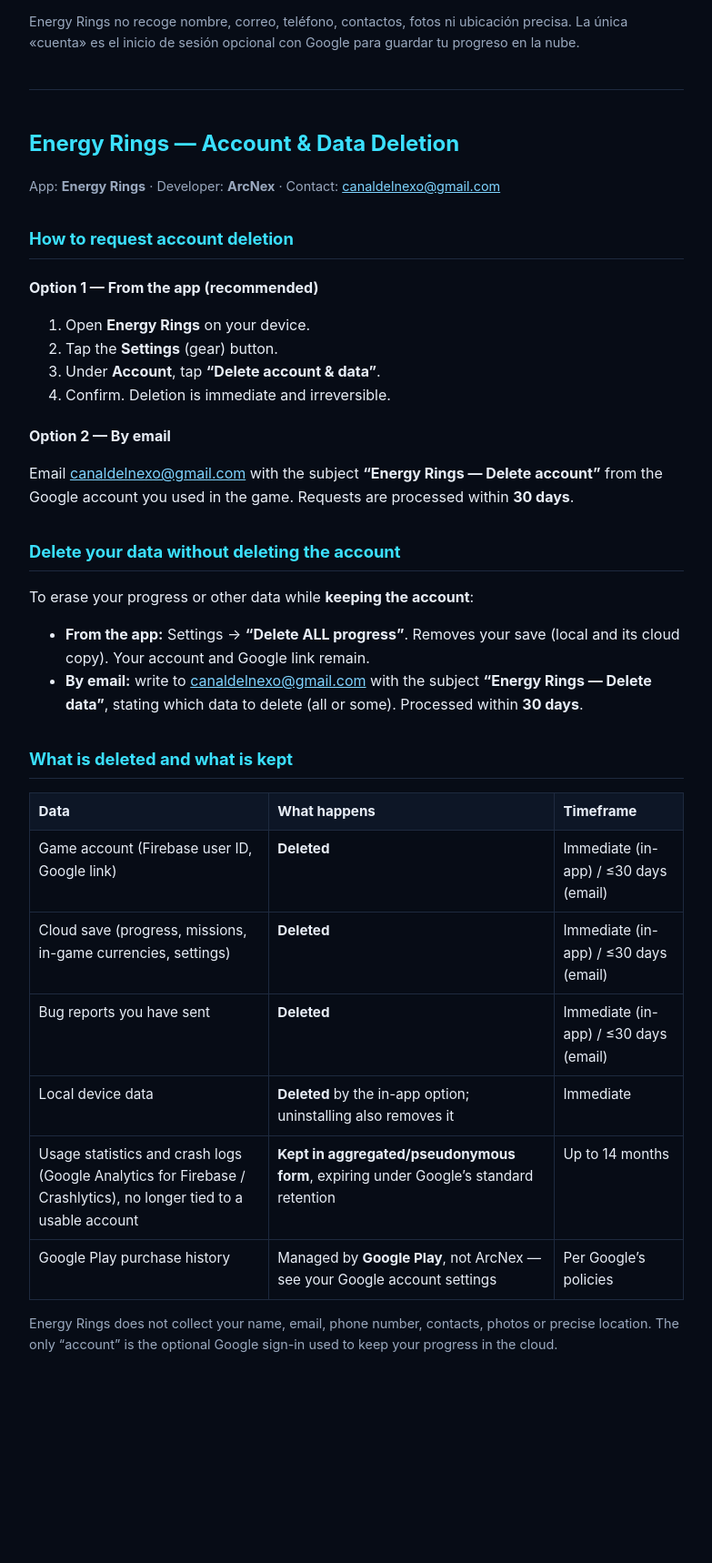
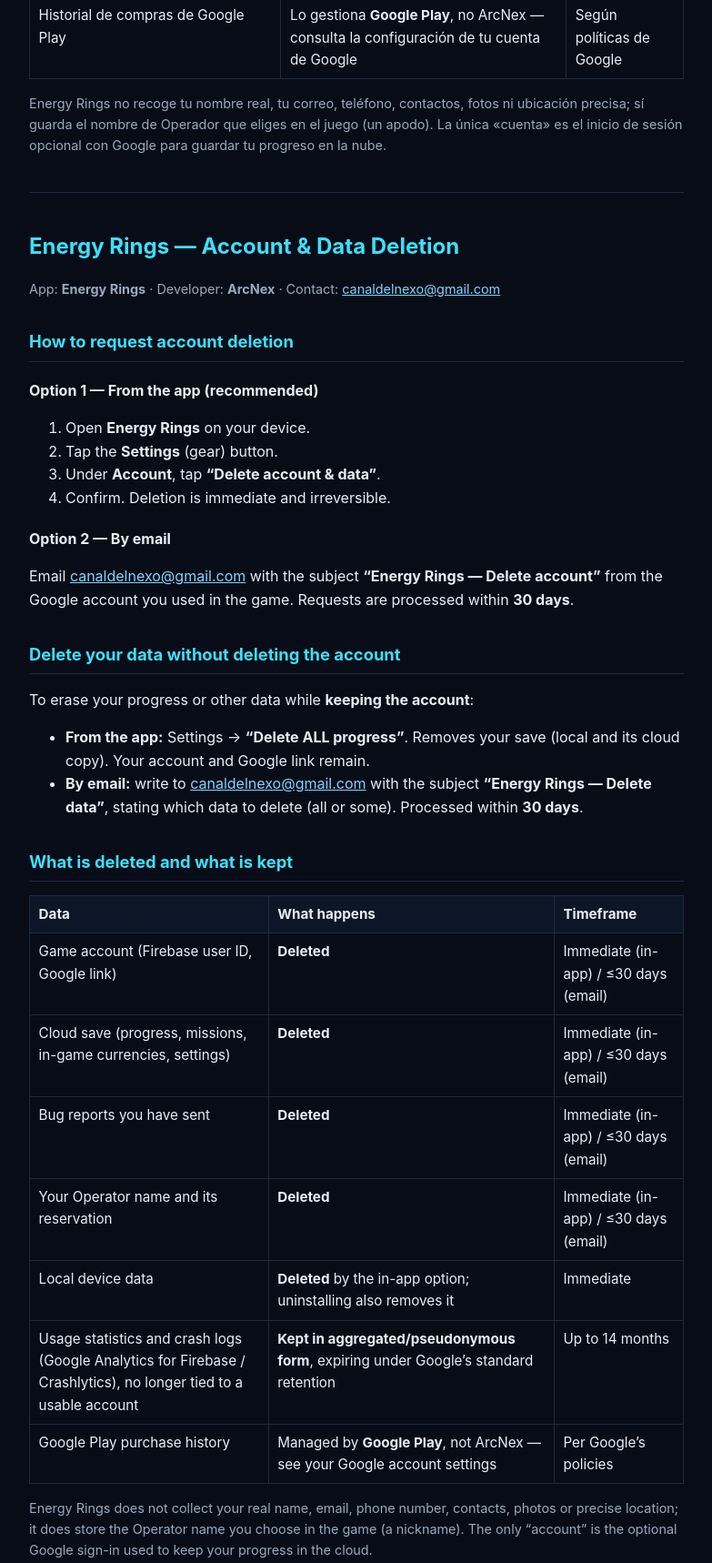
Before and after one commit to canaldelnexo-ux/energyrings-legal, a plain HTML site: page delete-account.html in a window 1280 px wide. Shown: the part 1440-3158 px from the top of the page at 91% size, without its empty margins (248-1031 px from the left). Before the commit the page ends 2975 px from the top, so only its background shows below. Drawn offline with Linux system fonts and the light colour scheme.

Commit message:
Add files via upload

```diff
--- a/delete-account.html
+++ b/delete-account.html
@@ -49,11 +49,12 @@
   <tr><td>Cuenta de juego (identificador de usuario de Firebase, vinculación con Google)</td><td><strong>Se elimina</strong></td><td>Inmediato (in-app) / ≤30 días (email)</td></tr>
   <tr><td>Partida guardada en la nube (progreso, misiones, monedas del juego, ajustes)</td><td><strong>Se elimina</strong></td><td>Inmediato (in-app) / ≤30 días (email)</td></tr>
   <tr><td>Los reportes de error que hayas enviado</td><td><strong>Se eliminan</strong></td><td>Inmediato (in-app) / ≤30 días (email)</td></tr>
+  <tr><td>Tu nombre de Operador y su reserva</td><td><strong>Se elimina</strong></td><td>Inmediato (in-app) / ≤30 días (email)</td></tr>
   <tr><td>Datos locales del dispositivo (partida local)</td><td><strong>Se eliminan</strong> con el borrado in-app; también puedes desinstalar la app</td><td>Inmediato</td></tr>
   <tr><td>Estadísticas de uso y registros de fallos (Google Analytics para Firebase / Crashlytics), no asociados ya a una cuenta utilizable</td><td><strong>Se conservan de forma agregada/seudonimizada</strong> y expiran según la retención estándar de Google</td><td>Hasta 14 meses</td></tr>
   <tr><td>Historial de compras de Google Play</td><td>Lo gestiona <strong>Google Play</strong>, no ArcNex — consulta la configuración de tu cuenta de Google</td><td>Según políticas de Google</td></tr>
 </table>
-<p class="muted">Energy Rings no recoge nombre, correo, teléfono, contactos, fotos ni ubicación precisa. La única «cuenta» es el inicio de sesión opcional con Google para guardar tu progreso en la nube.</p>
+<p class="muted">Energy Rings no recoge tu nombre real, tu correo, teléfono, contactos, fotos ni ubicación precisa; sí guarda el nombre de Operador que eliges en el juego (un apodo). La única «cuenta» es el inicio de sesión opcional con Google para guardar tu progreso en la nube.</p>
 
 <hr>
 
@@ -84,11 +85,12 @@
   <tr><td>Game account (Firebase user ID, Google link)</td><td><strong>Deleted</strong></td><td>Immediate (in-app) / ≤30 days (email)</td></tr>
   <tr><td>Cloud save (progress, missions, in-game currencies, settings)</td><td><strong>Deleted</strong></td><td>Immediate (in-app) / ≤30 days (email)</td></tr>
   <tr><td>Bug reports you have sent</td><td><strong>Deleted</strong></td><td>Immediate (in-app) / ≤30 days (email)</td></tr>
+  <tr><td>Your Operator name and its reservation</td><td><strong>Deleted</strong></td><td>Immediate (in-app) / ≤30 days (email)</td></tr>
   <tr><td>Local device data</td><td><strong>Deleted</strong> by the in-app option; uninstalling also removes it</td><td>Immediate</td></tr>
   <tr><td>Usage statistics and crash logs (Google Analytics for Firebase / Crashlytics), no longer tied to a usable account</td><td><strong>Kept in aggregated/pseudonymous form</strong>, expiring under Google’s standard retention</td><td>Up to 14 months</td></tr>
   <tr><td>Google Play purchase history</td><td>Managed by <strong>Google Play</strong>, not ArcNex — see your Google account settings</td><td>Per Google’s policies</td></tr>
 </table>
-<p class="muted" lang="en">Energy Rings does not collect your name, email, phone number, contacts, photos or precise location. The only “account” is the optional Google sign-in used to keep your progress in the cloud.</p>
+<p class="muted" lang="en">Energy Rings does not collect your real name, email, phone number, contacts, photos or precise location; it does store the Operator name you choose in the game (a nickname). The only “account” is the optional Google sign-in used to keep your progress in the cloud.</p>
 
 </main>
 </body>
```
